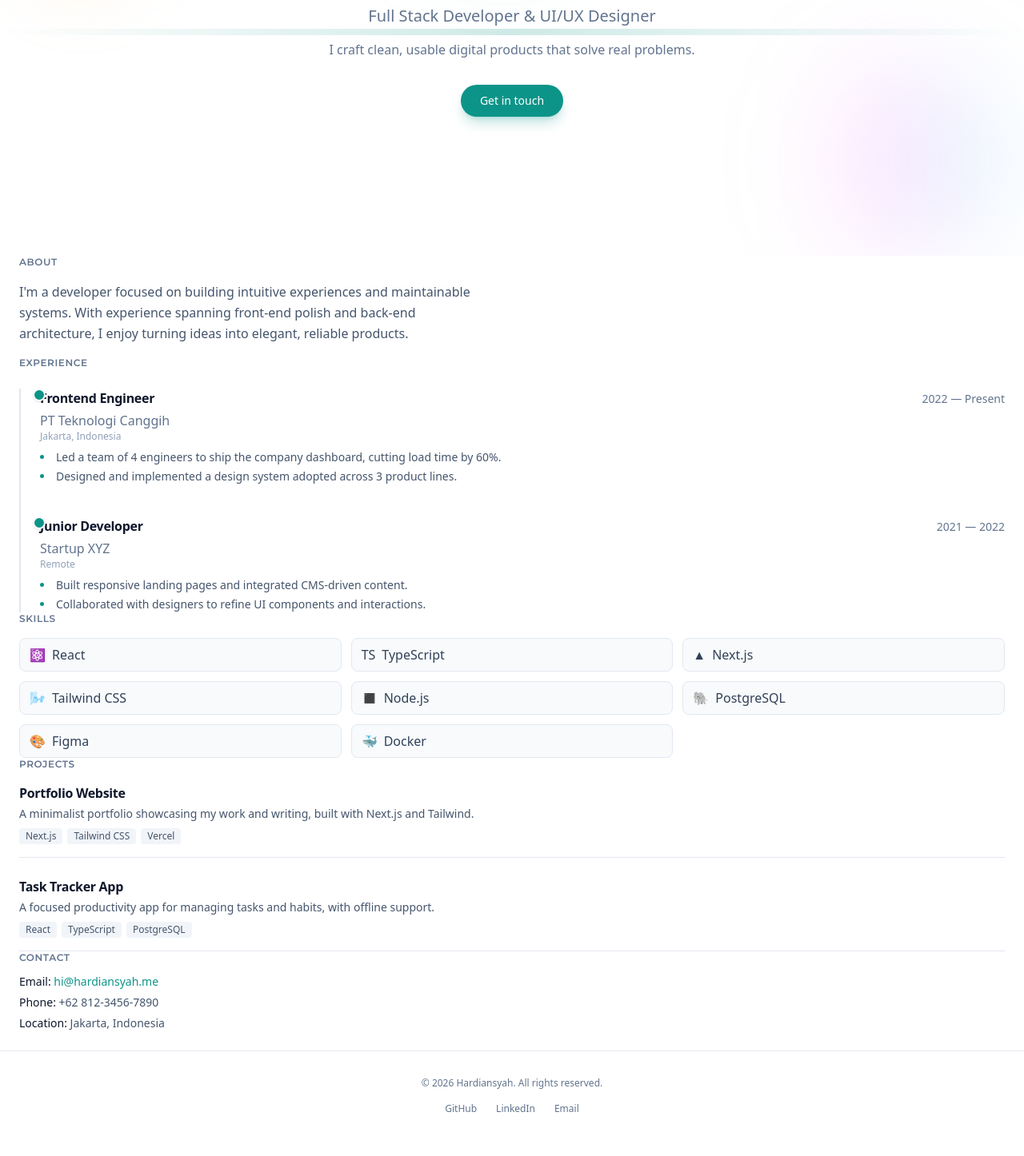
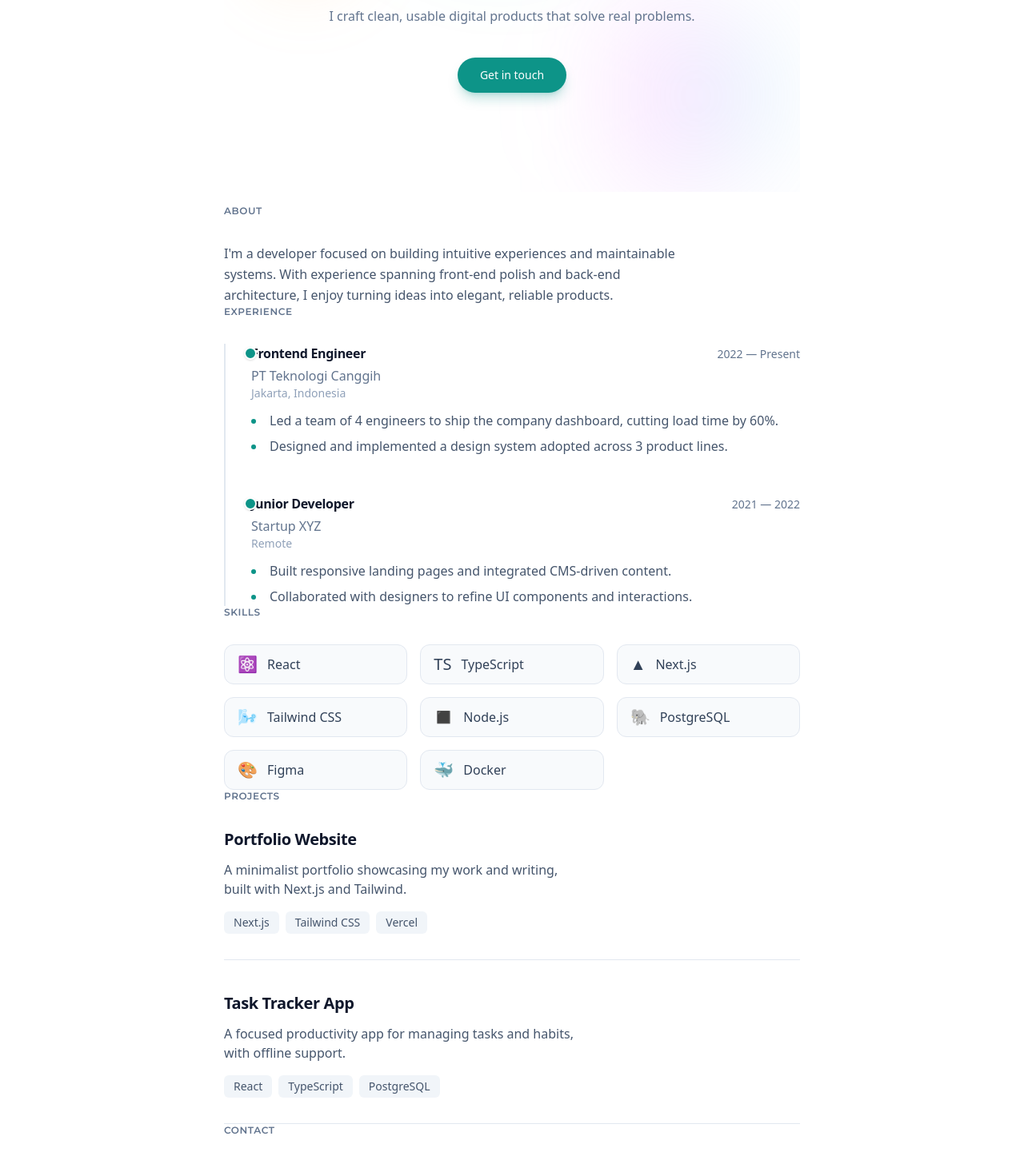
Before and after one commit to hardiansyahid/hardiansyah, a Next.js app: page / in a window 1280 px wide. Shown: the part 304-1750 px from the top of the page at 80% size. Built offline with nearby package versions, Linux system fonts and the light colour scheme.

Commit message:
Increase whitespace: tighter-to-ample padding/margin for breathing room, grouped into main container

```diff
--- a/src/app/page.tsx
+++ b/src/app/page.tsx
@@ -30,6 +30,15 @@
   { label: "Projects", href: "#projects" },
   { label: "Contact", href: "#contact" },
 ];
+
+// Section heading (reuse)
+const SectionHeading = ({ children }: { children: string }) => (
+  <h3
+    className={`mb-8 text-xs font-semibold uppercase tracking-wider text-slate-500 ${montserrat.className}`}
+  >
+    {children}
+  </h3>
+);
 
 export default function Home() {
   // TODO: replace these with your real info
@@ -103,17 +112,17 @@
   return (
     <>
       {/* ===== Header ===== */}
-      <header className="fixed inset-x-0 top-0 z-40 border-b border-slate-200 bg-primary text-white dark:border-slate-800 dark:bg-primary/90">
+      <header className="fixed inset-x-0 top-0 z-40 border-b border-slate-200 bg-primary text-white dark:border-slate-800">
         <div className="mx-auto flex h-16 max-w-3xl items-center justify-between px-6">
           <a href="#" className="text-lg font-bold">
             {name}
           </a>
-          <nav className="hidden gap-1 sm:flex">
+          <nav className="hidden gap-2 sm:flex">
             {navItems.map((item) => (
               <a
                 key={item.label}
                 href={item.href}
-                className="group relative rounded-md px-3 py-2 text-sm font-medium text-slate-300 transition-all hover:-translate-y-0.5 hover:text-accent"
+                className="group relative rounded-md px-3.5 py-2 text-sm font-medium text-slate-300 transition-all hover:-translate-y-0.5 hover:text-accent"
               >
                 {item.label}
                 <span className="absolute inset-0 -z-10 h-full w-full rounded-md bg-accent opacity-0 transition-opacity group-hover:opacity-10" />
@@ -123,31 +132,39 @@
         </div>
       </header>
 
-      {/* ===== Hero (with parallax background) ===== */}
-      <section className="relative isolate mt-16 flex min-h-[70vh] items-center justify-center overflow-hidden">
-        {/* parallax decorative blobs */}
+      {/* ===== Main flow ===== */}
+      <main className="mx-auto max-w-3xl px-6">
+        {/* Hero */}
+        <section className="relative isolate mt-16 flex min-h-[60vh] items-center justify-center overflow-hidden py-28">
           <div className="absolute inset-0 -z-10">
-          <Parallax speed={0.15} className="absolute -top-32 left-1/2 h-72 w-72 -translate-x-1/2 rounded-full bg-gradient-to-r from-teal-500/30 via-emerald-400/20 to-transparent blur-3xl" />
-          <Parallax speed={0.3} className="absolute bottom-0 right-10 h-60 w-60 rounded-full bg-gradient-to-l from-cyan-400/25 via-fuchsia-400/20 to-transparent blur-3xl" />
-          <Parallax speed={0.2} className="absolute top-20 left-8 h-40 w-40 rounded-full bg-gradient-to-br from-amber-400/20 via-orange-300/15 to-transparent blur-2xl" />
+            <Parallax
+              speed={0.15}
+              className="absolute -top-32 left-1/2 h-72 w-72 -translate-x-1/2 rounded-full bg-gradient-to-r from-teal-500/30 via-emerald-400/20 to-transparent blur-3xl"
+            />
+            <Parallax
+              speed={0.3}
+              className="absolute bottom-0 right-10 h-60 w-60 rounded-full bg-gradient-to-l from-cyan-400/25 via-fuchsia-400/20 to-transparent blur-3xl"
+            />
+            <Parallax
+              speed={0.2}
+              className="absolute top-20 left-8 h-40 w-40 rounded-full bg-gradient-to-br from-amber-400/20 via-orange-300/15 to-transparent blur-2xl"
+            />
           </div>
 
-        <div className="pointer-events-none absolute -z-10 h-2 w-full bg-gradient-to-r from-transparent via-accent/20 to-transparent" />
-
-        <FadeInSection className="text-center">
+          <FadeInSection className="max-w-xl text-center">
             <h1
               className={`text-5xl font-extrabold tracking-tight text-slate-900 md:text-6xl ${montserrat.className}`}
             >
               {name}
             </h1>
-          <p className="mt-3 text-xl text-slate-500 dark:text-slate-400">
+            <p className="mt-4 text-xl text-slate-500 dark:text-slate-400">
               {role}
             </p>
-          <p className="mt-4 max-w-xl text-slate-500">{tagline}</p>
-          <div className="mt-8 flex justify-center">
+            <p className="mt-5 max-w-lg text-slate-500">{tagline}</p>
+            <div className="mt-10 flex justify-center">
               <a
                 href="#contact"
-              className="inline-flex items-center justify-center rounded-full bg-accent px-6 py-2.5 text-sm font-medium text-white shadow-lg shadow-accent/25 ring-2 ring-transparent transition-all hover:-translate-y-0.5 hover:bg-accent-light hover:shadow-xl"
+                className="inline-flex items-center justify-center rounded-full bg-accent px-7 py-3 text-sm font-medium text-white shadow-lg shadow-accent/25 ring-2 ring-transparent transition-all hover:-translate-y-0.5 hover:bg-accent-light hover:shadow-xl"
               >
                 Get in touch
               </a>
@@ -155,35 +172,27 @@
           </FadeInSection>
         </section>
 
-      {/* ===== About ===== */}
-      <section id="about" className="px-6 pb-4">
+        {/* About */}
+        <section id="about" className="pt-4">
           <FadeInSection>
-          <h3
-            className={`text-xs font-semibold uppercase tracking-wider text-slate-500 ${montserrat.className}`}
-          >
-            About
-          </h3>
-          <p className="mt-4 max-w-xl leading-relaxed text-slate-600 dark:text-slate-300">
+            <SectionHeading>About</SectionHeading>
+            <p className="max-w-xl leading-relaxed text-slate-600 dark:text-slate-300">
               {about}
             </p>
           </FadeInSection>
         </section>
 
-      {/* ===== Experience ===== */}
-      <section id="experience" className="px-6">
+        {/* Experience */}
+        <section id="experience">
           <FadeInSection>
-          <h3
-            className={`text-xs font-semibold uppercase tracking-wider text-slate-500 ${montserrat.className}`}
-          >
-            Experience
-          </h3>
-          <div className="mt-6 space-y-10 border-l-2 border-slate-200 pl-0 sm:pl-6">
+            <SectionHeading>Experience</SectionHeading>
+            <div className="space-y-12 border-l-2 border-slate-200 pl-0 sm:pl-8">
               {jobs.map((job) => (
                 <div
                   key={`${job.title}-${job.company}`}
                   className="relative pl-8 sm:pl-0"
                 >
-                <span className="absolute left-[-9px] top-0 hidden h-4 w-4 rounded-full border-2 border-white bg-accent shadow sm:block" />
+                  <span className="absolute left-[-9px] top-1 hidden h-4 w-4 rounded-full border-2 border-white bg-accent shadow sm:block" />
                   <div className="mb-1 flex flex-col sm:flex-row sm:items-baseline sm:justify-between">
                     <h4 className="font-semibold text-slate-900">
                       {job.title}
@@ -192,11 +201,13 @@
                   </div>
                   <p className="text-slate-500">{job.company}</p>
                   {job.location && (
-                  <p className="text-xs text-slate-400">{job.location}</p>
+                    <p className="text-sm text-slate-400">{job.location}</p>
                   )}
-                <ul className="mt-2 list-disc list-inside space-y-1 text-sm text-slate-600 marker:text-accent">
+                  <ul className="mt-3 list-disc list-inside space-y-2 text-slate-600 marker:text-accent">
                     {job.duties.map((d) => (
-                    <li key={d}>{d}</li>
+                      <li key={d} className="text-base">
+                        {d}
+                      </li>
                     ))}
                   </ul>
                 </div>
@@ -205,44 +216,36 @@
           </FadeInSection>
         </section>
 
-      {/* ===== Skills ===== */}
-      <section id="skills" className="px-6">
+        {/* Skills */}
+        <section id="skills">
           <FadeInSection>
-          <h3
-            className={`text-xs font-semibold uppercase tracking-wider text-slate-500 ${montserrat.className}`}
-          >
-            Skills
-          </h3>
-          <ul className="mt-4 grid grid-cols-2 gap-3 sm:grid-cols-3" role="list">
+            <SectionHeading>Skills</SectionHeading>
+            <ul className="grid grid-cols-2 gap-4 sm:grid-cols-3" role="list">
               {skills.map((s) => (
                 <li
                   key={s.name}
-                className="flex items-center gap-2 rounded-lg border border-slate-200 bg-slate-50 px-3 py-2 text-slate-700 transition-colors hover:border-accent hover:bg-white dark:border-slate-800 dark:bg-slate-900/40"
+                  className="flex items-center gap-3 rounded-xl border border-slate-200 bg-slate-50 px-4 py-2.5 text-slate-700 transition-colors hover:border-accent hover:bg-white dark:border-slate-800 dark:bg-slate-900/40"
                 >
-                <span className="text-base">{s.icon}</span>
-                <span>{s.name}</span>
+                  <span className="text-xl">{s.icon}</span>
+                  <span className="font-medium">{s.name}</span>
                 </li>
               ))}
             </ul>
           </FadeInSection>
         </section>
 
-      {/* ===== Projects ===== */}
-      <section id="projects" className="px-6">
+        {/* Projects */}
+        <section id="projects">
           <FadeInSection>
-          <h3
-            className={`text-xs font-semibold uppercase tracking-wider text-slate-500 ${montserrat.className}`}
-          >
-            Projects
-          </h3>
-          <div className="mt-4 space-y-6">
+            <SectionHeading>Projects</SectionHeading>
+            <div className="space-y-10">
               {projects.map((p) => (
                 <div
                   key={p.title}
-                className="group border-b border-slate-200 pb-4 transition-all hover:border-accent dark:border-slate-800"
+                  className="group border-b border-slate-200 pb-8 transition-all hover:border-accent dark:border-slate-800"
                 >
                   <div className="flex items-start justify-between">
-                  <h4 className="font-semibold text-slate-900 group-hover:text-accent">
+                    <h4 className="text-xl font-semibold text-slate-900 group-hover:text-accent">
                       {p.title}
                     </h4>
                     {p.link !== "#" && (
@@ -256,14 +259,14 @@
                       </a>
                     )}
                   </div>
-                <p className="mt-1 text-sm text-slate-600 dark:text-slate-300">
+                  <p className="mt-3 max-w-md text-slate-600 dark:text-slate-300">
                     {p.description}
                   </p>
-                <div className="mt-2 flex flex-wrap gap-1.5 text-xs">
+                  <div className="mt-4 flex flex-wrap gap-2 text-sm">
                     {p.stack.map((t) => (
                       <span
                         key={t}
-                      className="rounded bg-slate-100 px-2 py-0.5 text-slate-600 dark:bg-slate-800 dark:text-slate-300"
+                        className="rounded-md bg-slate-100 px-3 py-1 text-slate-600 dark:bg-slate-800 dark:text-slate-300"
                       >
                         {t}
                       </span>
@@ -275,15 +278,11 @@
           </FadeInSection>
         </section>
 
-      {/* ===== Contact ===== */}
-      <section id="contact" className="px-6 pb-6">
+        {/* Contact */}
+        <section id="contact">
           <FadeInSection>
-          <h3
-            className={`text-xs font-semibold uppercase tracking-wider text-slate-500 ${montserrat.className}`}
-          >
-            Contact
-          </h3>
-          <div className="mt-3 space-y-1.5 text-sm text-slate-600 dark:text-slate-300">
+            <SectionHeading>Contact</SectionHeading>
+            <div className="space-y-3 text-base text-slate-600 dark:text-slate-300">
               <p>
                 <span className="font-medium text-slate-900 dark:text-slate-200">
                   Email:
@@ -310,13 +309,15 @@
             </div>
           </FadeInSection>
         </section>
+      </main>
 
       {/* ===== Footer ===== */}
-      <footer className="border-t border-slate-200 px-6 pb-8 pt-8 text-center text-xs text-slate-500 dark:border-slate-800 dark:text-slate-400">
+      <footer className="mt-28 border-t border-slate-200 px-6 pb-12 pt-12 text-center text-sm text-slate-500 dark:border-slate-800 dark:text-slate-400">
+        <div className="mx-auto max-w-3xl">
           <p>
             © <CopyrightYear /> {name}. All rights reserved.
           </p>
-        <div className="mt-4 flex justify-center gap-6">
+          <div className="mt-6 flex justify-center gap-8">
             <a
               href="https://github.com/hardiansyah"
               target="_blank"
@@ -340,6 +341,7 @@
               Email
             </a>
           </div>
+        </div>
       </footer>
     </>
   );
```
Lines whose indentation alone changed are shown as unchanged.
